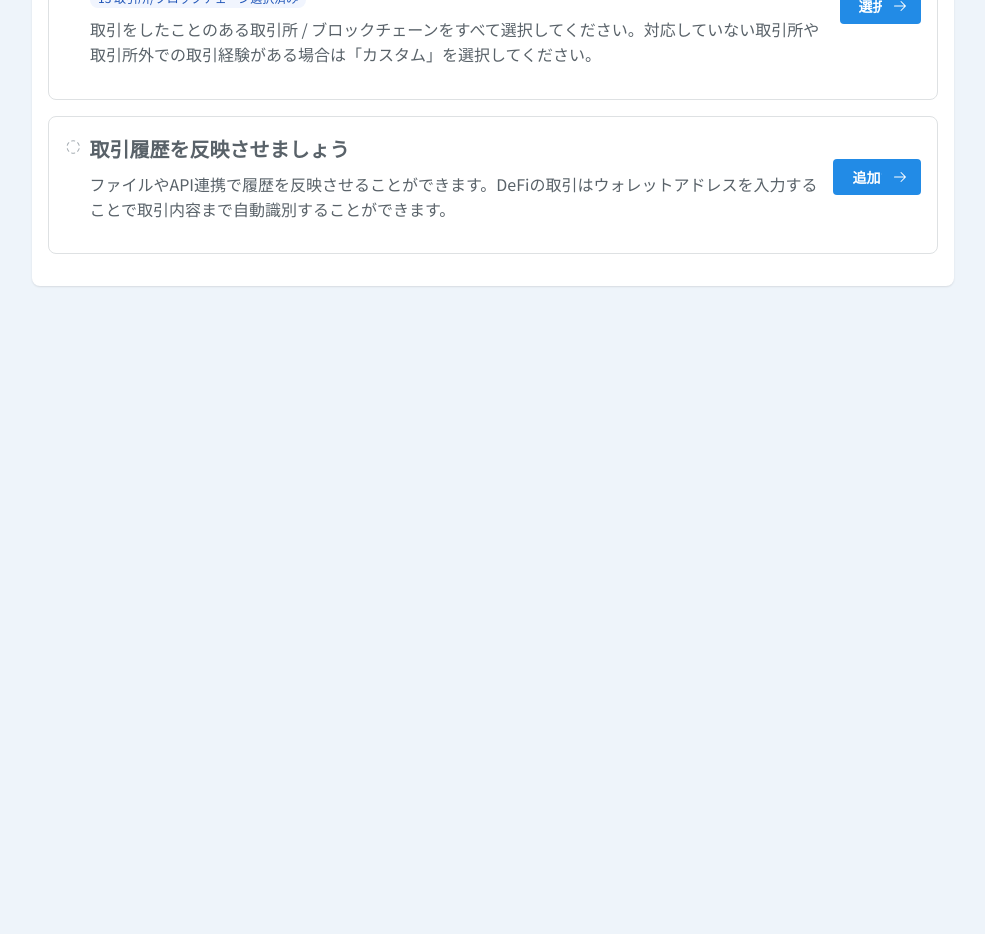
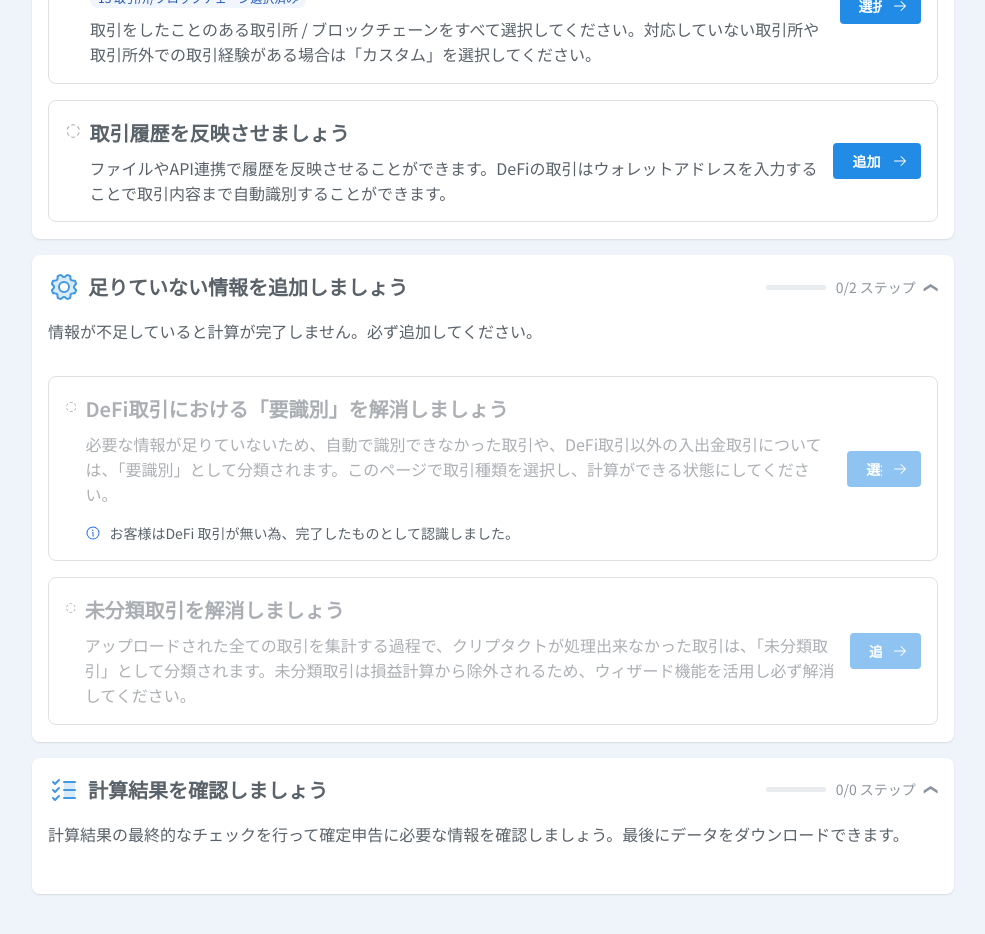
Before and after one commit to tiagorocha001/pafin-app, a React (Vite) app: page / in a window 1280 px wide. Shown: the part 340-1274 px from the top of the page, without its empty margins (32-1017 px from the left). Before the commit the page ends 800 px from the top, so only its background shows below. Built offline with nearby package versions, Linux system fonts and the light colour scheme.

Commit message:
Add interfaces

```diff
--- a/src/components/Card/index.tsx
+++ b/src/components/Card/index.tsx
@@ -1,5 +1,6 @@
+import { useState } from 'react';
 import { Flex, Progress } from "@mantine/core";
-import { UserCircleGear } from "@phosphor-icons/react";
+import { UserCircleGear, Gear, ListChecks } from "@phosphor-icons/react";
 import { SubCard, SubCardProps } from "../SubCard";
 import styles from "./style.module.css";
 
@@ -7,14 +8,44 @@ export interface CardProps {
   title: string;
   description: string;
   progress: number;
+  type: 'user' | 'config' | 'todo',
   subCardsData: SubCardProps[];
 }
 
 const arrowIcon = "\u276E";
 
-export const Card = ({ title, description, progress, subCardsData }: CardProps) => {
+export const Card = ({
+  title,
+  description,
+  progress,
+  type,
+  subCardsData,
+}: CardProps) => {
+
+  // Check completed amount count
+  function countCompletedItems(items: SubCardProps[]) {
+    return items.filter((item: SubCardProps) => item.completed).length;
+  }
+
+  // Main title icon selector
+  function titleIcon(){
+    if (type === 'user'){
+      return (<UserCircleGear size={32} color="#4299E1" weight="duotone" />);
+    } else if (type === 'config'){
+      return (<Gear size={32} color="#4299E1" weight="duotone" />);
+    } else if(type === 'todo') {
+      return (<ListChecks size={32} color="#4299E1" weight="duotone" />);
+    }
+  }
+
+  const [ completed ] = useState(countCompletedItems(subCardsData))
+
   return (
-    <div className={styles.container}>
+    <div
+      className={
+        subCardsData.length > 0 ? styles.container : styles.containerNoSubCard
+      }
+    >
       <Flex
         gap="16px"
         justify="space-between"
@@ -24,7 +55,7 @@ export const Card = ({ title, description, progress, subCardsData }: CardProps)
         className={styles.header}
       >
         <Flex justify="flex-start" gap={8}>
-          <UserCircleGear size={32} color="#4299E1" weight="duotone" />
+          {titleIcon()}
           <h2>{title}</h2>
         </Flex>
         <div>
@@ -37,7 +68,7 @@ export const Card = ({ title, description, progress, subCardsData }: CardProps)
             <div style={{ width: "60px" }}>
               <Progress color="#38C97C" size="sm" value={progress} />
             </div>
-            <div>1/2ステップ</div>
+            <div>{completed}/{subCardsData.length} ステップ</div>
             <button role="button" className={styles.arrow}>
               {arrowIcon}
             </button>
--- a/src/components/Card/style.module.css
+++ b/src/components/Card/style.module.css
@@ -1,4 +1,12 @@
 .container {
+    padding: 16px 16px 1px 16px;
+    background-color: white;
+    border-radius: 8px;
+    box-shadow: 0 1px 2px 0 rgba(0, 0, 0, 0.1);
+    margin-bottom: 16px;
+}
+
+.containerNoSubCard {
     padding: 16px;
     background-color: white;
     border-radius: 8px;
--- a/src/components/SubCard/index.tsx
+++ b/src/components/SubCard/index.tsx
@@ -1,10 +1,16 @@
 import { Flex, Button } from "@mantine/core";
-import { CheckCircle, ArrowRight, CircleDashed } from "@phosphor-icons/react";
+import {
+  CheckCircle,
+  ArrowRight,
+  CircleDashed,
+  Info,
+} from "@phosphor-icons/react";
 import styles from "./style.module.css";
 
 export interface SubCardProps {
   title: string;
   alert: string;
+  alertSecondary?: string;
   description: string;
   active: boolean;
   button: string;
@@ -14,13 +20,14 @@ export interface SubCardProps {
 export const SubCard = ({
   title,
   alert,
+  alertSecondary,
   description,
   active,
   button,
   completed,
 }: SubCardProps) => {
   return (
-    <div className={styles.container} style={{ opacity: active ? 1 : 0.5 }}>
+    <div className={active ? styles.container : styles.containerInactive}>
       <Flex
         gap="8px"
         justify="flex-start"
@@ -42,23 +49,34 @@ export const SubCard = ({
             style={{ marginTop: "2px" }}
           />
         )}
-        <div>
         <Flex
           gap="8px"
           justify="space-between"
           align="center"
           direction="row"
+          className={styles.content}
         >
           <div>
             <h3>{title}</h3>
-              {!!alert.length && <span className={styles.alert}>{alert}</span>}
+            {!!alert && <span className={styles.alert}>{alert}</span>}
             <div className={styles.description}>{description}</div>
+            {!!alertSecondary && (
+              <Flex
+                gap="8px"
+                justify="flex-start"
+                align="flex-start"
+                direction="row"
+                className={styles.alertSecondary}
+              >
+                <Info size={16} color="#276EF1" style={{ marginTop: "2px" }} />{" "}
+                {alertSecondary}
+              </Flex>
+            )}
           </div>
           <Button rightSection={<ArrowRight size={16} color="#fff" />}>
             {button}
           </Button>
         </Flex>
-        </div>
       </Flex>
     </div>
   );
--- a/src/components/SubCard/style.module.css
+++ b/src/components/SubCard/style.module.css
@@ -1,8 +1,26 @@
 .container {
-    padding: 16px;
+  padding: 16px 16px 0 16px;
   border-radius: 8px;
-    border: 1px solid #DEE1E3;
+  border: 1px solid #dee1e3;
   margin-bottom: 16px;
+}
+
+.container:hover {
+  border: 1px solid #4299e1;
+  box-shadow: 0 0px 4px 1px rgba(66, 153, 225, 0.5);
+}
+
+.containerInactive {
+  padding: 16px 16px 0 16px;
+  border-radius: 8px;
+  border: 1px solid #dee1e3;
+  margin-bottom: 16px;
+
+  h3,
+  button,
+  .description {
+    opacity: 0.5;
+  }
 }
 
 .header {
@@ -12,10 +30,17 @@
 .alert {
   border-radius: 8px;
   padding: 0 8px;
-    background-color: #F1F5FE;
-    color: #1E54B7;
+  background-color: #f1f5fe;
+  color: #1e54b7;
   font-size: 12px;
   display: inline-block;
+}
+
+.alertSecondary {
+  margin-top: 16px;
+  font-size: 14px;
+  color: #596269;
+  opacity: 1;
 }
 
 .description {
--- a/src/pages/Home.tsx
+++ b/src/pages/Home.tsx
@@ -5,6 +5,7 @@ const cardData1: CardProps = {
   title: "取引の情報を入力しましょう",
   description: "仮想通貨の損益計算には過去すべての取引履歴が必要になります。",
   progress: 50,
+  type: "user",
   subCardsData: [
     {
       title: "取引所 / ブロックチェーンを選択しましょう",
@@ -18,12 +19,51 @@ const cardData1: CardProps = {
     {
       title: "取引履歴を反映させましょう",
       alert: "",
-        description: "ファイルやAPI連携で履歴を反映させることができます。DeFiの取引はウォレットアドレスを入力することで取引内容まで自動識別することができます。",
+      description:
+        "ファイルやAPI連携で履歴を反映させることができます。DeFiの取引はウォレットアドレスを入力することで取引内容まで自動識別することができます。",
       active: true,
       button: "追加する",
       completed: false,
     },
   ],
+};
+
+const cardData2: CardProps = {
+  title: "足りていない情報を追加しましょう",
+  description: "情報が不足していると計算が完了しません。必ず追加してください。",
+  progress: 0,
+  type: "config",
+  subCardsData: [
+    {
+      title: "DeFi取引における「要識別」を解消しましょう",
+      alert: "",
+      alertSecondary:
+        "お客様はDeFi 取引が無い為、完了したものとして認識しました。",
+      description:
+        "必要な情報が足りていないため、自動で識別できなかった取引や、DeFi取引以外の入出金取引については、「要識別」として分類されます。このページで取引種類を選択し、計算ができる状態にしてください。",
+      active: false,
+      button: "選択する",
+      completed: false,
+    },
+    {
+      title: "未分類取引を解消しましょう",
+      alert: "",
+      description:
+        "アップロードされた全ての取引を集計する過程で、クリプタクトが処理出来なかった取引は、「未分類取引」として分類されます。未分類取引は損益計算から除外されるため、ウィザード機能を活用し必ず解消してください。",
+      active: false,
+      button: "追加する",
+      completed: false,
+    },
+  ],
+};
+
+const cardData3: CardProps = {
+  title: "計算結果を確認しましょう",
+  description:
+    "計算結果の最終的なチェックを行って確定申告に必要な情報を確認しましょう。最後にデータをダウンロードできます。",
+  progress: 0,
+  type: "todo",
+  subCardsData: [],
 };
 
 export const Home = () => {
@@ -45,6 +85,21 @@ export const Home = () => {
             description={cardData1.description}
             progress={cardData1.progress}
             subCardsData={cardData1.subCardsData}
+            type={cardData1.type}
+          />
+          <Card
+            title={cardData2.title}
+            description={cardData2.description}
+            progress={cardData2.progress}
+            subCardsData={cardData2.subCardsData}
+            type={cardData2.type}
+          />
+          <Card
+            title={cardData3.title}
+            description={cardData3.description}
+            progress={cardData3.progress}
+            subCardsData={cardData3.subCardsData}
+            type={cardData3.type}
           />
         </div>
         <div className="right-panel">2</div>
```
Lines whose indentation alone changed are shown as unchanged.
